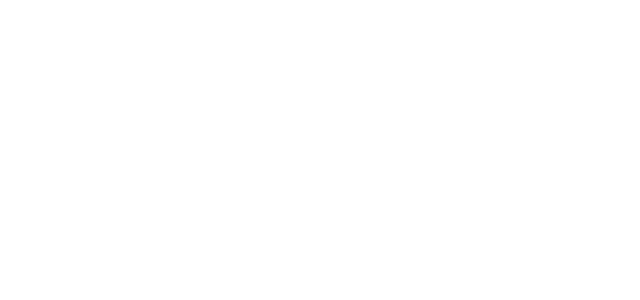
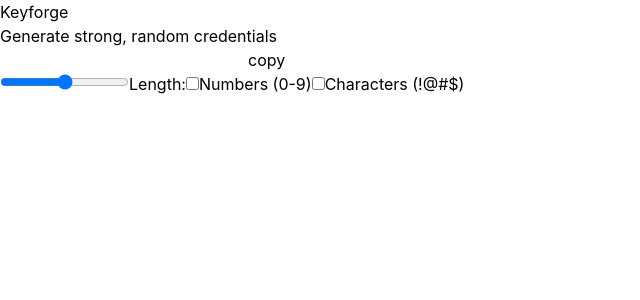
Before and after one commit to kavinanandr/keyforge-password-generator, a React (Vite) app: page / in a window 1280 px wide. Shown: the top 300 px of the page, without its empty margins (0-640 px from the left). Built offline with nearby package versions, Linux system fonts and the light colour scheme.

Commit message:
feat: add initial HTML structure

```diff
--- a/src/App.jsx
+++ b/src/App.jsx
@@ -1,7 +1,19 @@
 function App() {
-  return <>
-
-  </>;
+  return (
+    <>
+      <h1>Keyforge</h1>
+      <p>Generate strong, random credentials</p>
+      <input type="text" readOnly />
+      <button>copy</button>
+      <br />
+      <input type="range" min={8} max={20} />
+      <label htmlFor="">Length:</label>
+      <input type="checkbox" name="numbers" id="numbers" />
+      <label htmlFor="numbers">Numbers (0-9)</label>
+      <input type="checkbox" name="characters" id="characters" />
+      <label htmlFor="characters">Characters (!@#$)</label>
+    </>
+  );
 }
 
 export default App;
```
